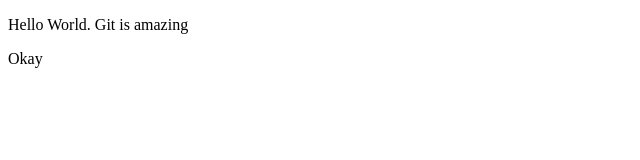
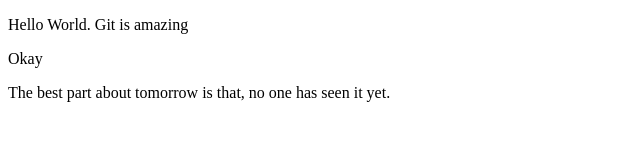
Before and after one commit to LilsM/gitest, a plain HTML site: page index.html in a window 1280 px wide. Shown: the whole page, without its empty margins (0-640 px from the left). Drawn offline with Linux system fonts and the light colour scheme.

Commit message:
another commit

```diff
--- a/index.html
+++ b/index.html
@@ -6,5 +6,6 @@
     <body>
         <p>Hello World. Git is amazing</p>
         <p>Okay</p>
+        <p>The best part about tomorrow is that, no one has seen it yet.</p>
     </body>
 </html>
```
